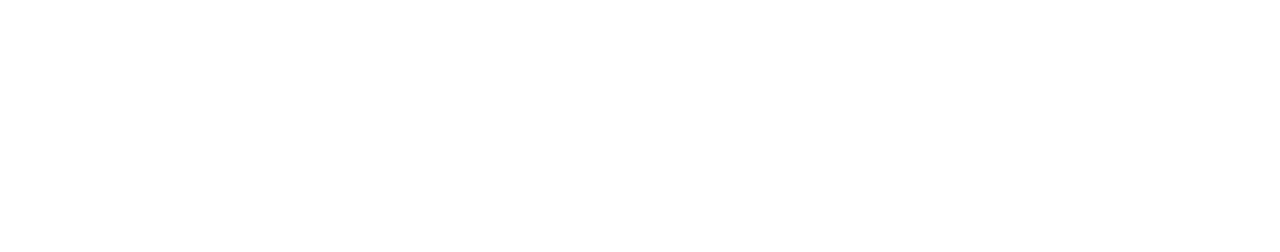
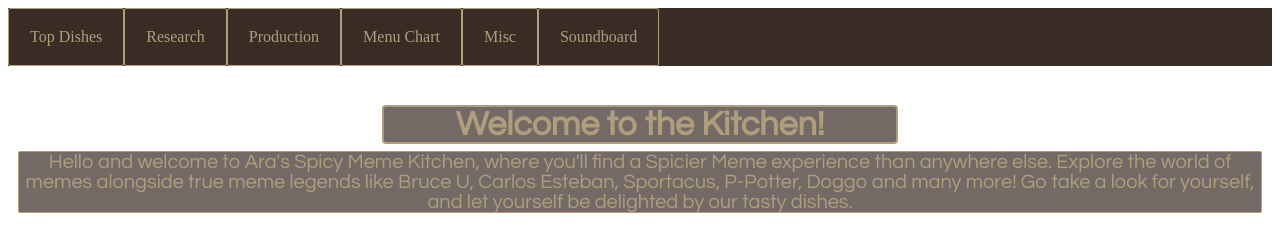
Before and after one commit to ara1106/MemeKitchen, a plain HTML site: page index.html in a window 1280 px wide. Drawn offline with Linux system fonts and the light colour scheme.

Commit message:
Update index.html

```diff
--- a/index.html
+++ b/index.html
@@ -2,7 +2,36 @@
 <html>
 <head>
 <title>Ara's Spicy Meme Kitchen!</title>
+  <link rel="stylesheet" type="text/css" href="style.css">
 </head>
 <body>
+    <div class="navigation">
+    <ul>
+      <li><a href="">Top Dishes</a></li>
+      <li><a href="">Research</a></li>
+      <li><a href="">Production</a></li>
+      <li><a href="">Menu Chart</a></li>
+      <li><a href="">Misc</a></li>
+      <li><a href="">Soundboard</a></li>
+    </ul>
+  </div>
+  <div class="welcome">
+    <div class="welcome-text">
+  <h1>Welcome to the Kitchen!</h1>
+  </div>
+  </div>
+
+  <div class="introduction">
+    <p>
+    Hello and welcome to Ara's Spicy Meme Kitchen, where you'll find a Spicier Meme experience than anywhere else. Explore the world
+    of memes alongside true meme legends like Bruce U, Carlos Esteban, Sportacus, P-Potter, Doggo and many more! Go take a look for
+    yourself, and let yourself be delighted by our tasty dishes.
+  </p>
+  </div>
+
+
+<div class="page">
+
+  </div>
 </body>
 </html>
```
